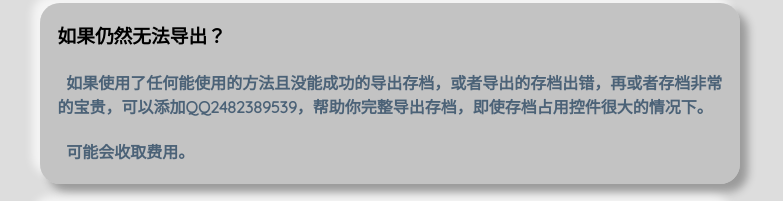
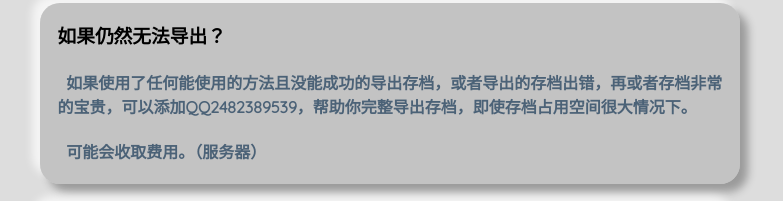
Before and after one commit to Yuanbaohhs/root, a plain HTML site: page html-mcpack/info/world_edit_export.html in a window 1280 px wide. Shown: the part 574-775 px from the top of the page, without its empty margins (250-1033 px from the left). Drawn offline with Linux system fonts and the light colour scheme.

Commit message:
Update world_edit_export.html

```diff
--- a/html-mcpack/info/world_edit_export.html
+++ b/html-mcpack/info/world_edit_export.html
@@ -55,8 +55,8 @@
 		<div class="laber-box-panel">
 			<div class="laber-box">
 				<h3>如果仍然无法导出？</h3>
-				<h4 class="contont-text">&nbsp; 如果使用了任何能使用的方法且没能成功的导出存档，或者导出的存档出错，再或者存档非常的宝贵，可以添加QQ2482389539，帮助你完整导出存档，即使存档占用控件很大的情况下。</h4>
-				<h4 class="contont-text">&nbsp; 可能会收取费用。</h4>
+				<h4 class="contont-text">&nbsp; 如果使用了任何能使用的方法且没能成功的导出存档，或者导出的存档出错，再或者存档非常的宝贵，可以添加QQ2482389539，帮助你完整导出存档，即使存档占用空间很大情况下。</h4>
+				<h4 class="contont-text">&nbsp; 可能会收取费用。（服务器）</h4>
 			</div>
 		</div>
 		<br>
```
